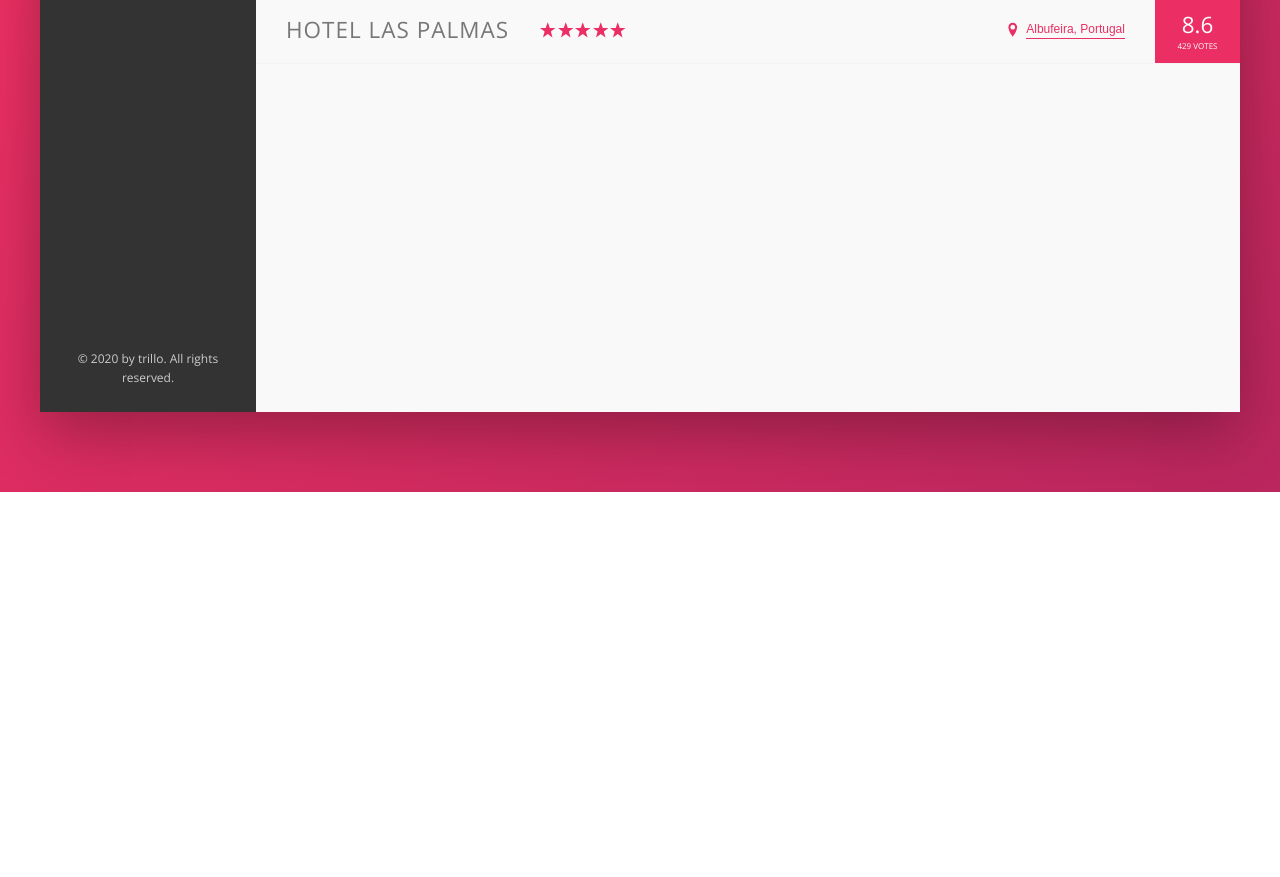
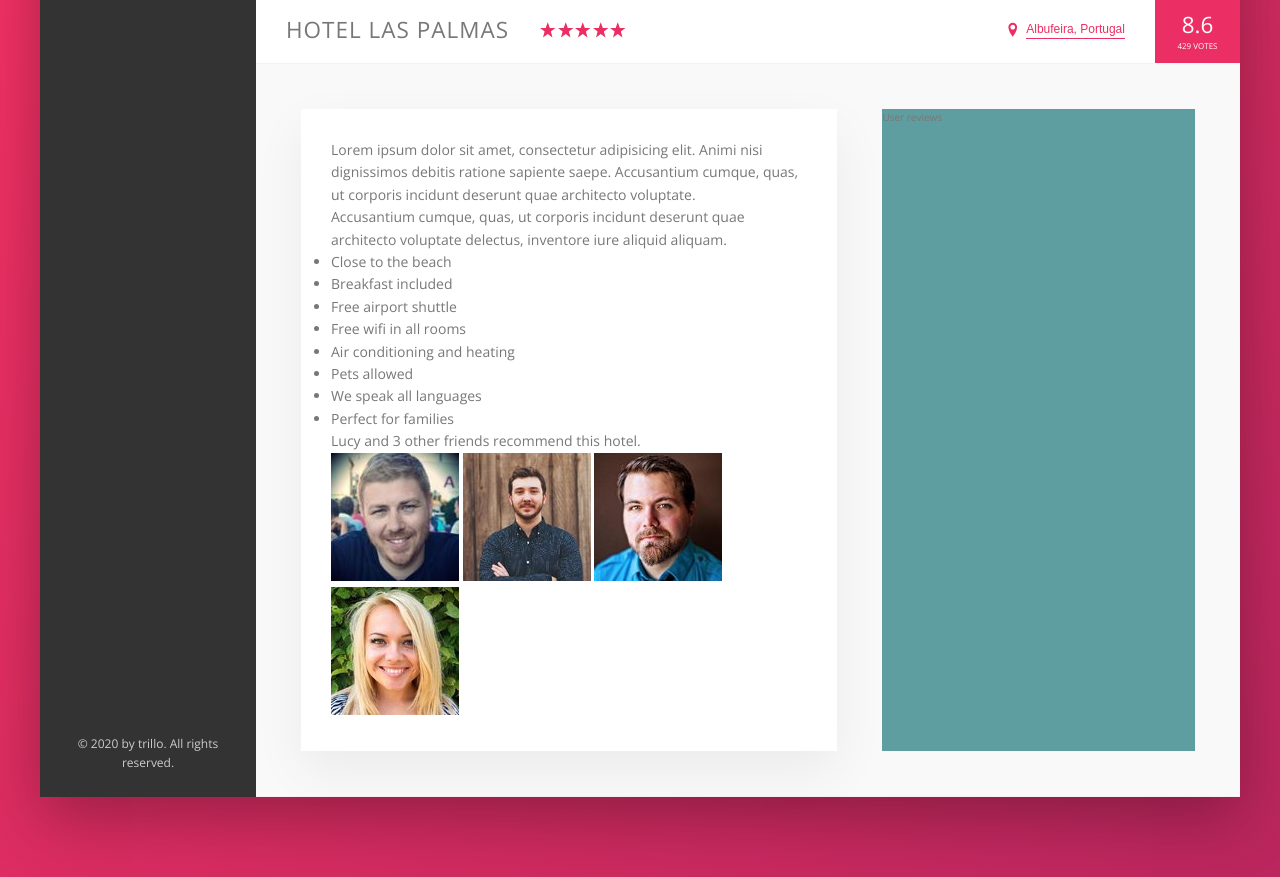
Before and after one commit to dreykhtman/advanced-css, a website: page Trillo/starter/index.html in a window 1280 px wide. Shown: the part 538-1415 px from the top of the page. Before the commit the page ends 1030 px from the top, so only its background shows below. Drawn offline with nearby package versions, Linux system fonts and the light colour scheme.

Commit message:
7.82 set up description section

```diff
--- a/Trillo/starter/index.html
+++ b/Trillo/starter/index.html
@@ -155,6 +155,61 @@
               <div class="overview__rating-count">429 votes</div>
             </div>
           </div>
+
+          <div class="detail">
+            <div class="description">
+              <p class="paragraph">
+                Lorem ipsum dolor sit amet, consectetur adipisicing elit. Animi
+                nisi dignissimos debitis ratione sapiente saepe. Accusantium
+                cumque, quas, ut corporis incidunt deserunt quae architecto
+                voluptate.
+              </p>
+              <p class="paragraph">
+                Accusantium cumque, quas, ut corporis incidunt deserunt quae
+                architecto voluptate delectus, inventore iure aliquid aliquam.
+              </p>
+              <ul class="list">
+                <li class="list__item">Close to the beach</li>
+                <li class="list__item">Breakfast included</li>
+                <li class="list__item">Free airport shuttle</li>
+                <li class="list__item">Free wifi in all rooms</li>
+                <li class="list__item">Air conditioning and heating</li>
+                <li class="list__item">Pets allowed</li>
+                <li class="list__item">We speak all languages</li>
+                <li class="list__item">Perfect for families</li>
+              </ul>
+              <div class="recommend">
+                <p class="recommend__count">
+                  Lucy and 3 other friends recommend this hotel.
+                </p>
+                <div class="recommend__friends">
+                  <img
+                    src="img/user-3.jpg"
+                    alt="Friend 1"
+                    class="recommend__photo"
+                  />
+                  <img
+                    src="img/user-4.jpg"
+                    alt="Friend 2"
+                    class="recommend__photo"
+                  />
+                  <img
+                    src="img/user-5.jpg"
+                    alt="Friend 3"
+                    class="recommend__photo"
+                  />
+                  <img
+                    src="img/user-6.jpg"
+                    alt="Friend 4"
+                    class="recommend__photo"
+                  />
+                </div>
+              </div>
+            </div>
+            <div class="user-reviews">
+              User reviews
+            </div>
+          </div>
         </main>
       </div>
     </div>
--- a/Trillo/starter/sass/_base.scss
+++ b/Trillo/starter/sass/_base.scss
@@ -13,6 +13,9 @@
   --color-grey-dark-3: #999;
 
   --shadow-dark: 0 2rem 6rem rgba(0, 0, 0, 0.3);
+  --shadow-light: 0 2rem 5rem rgba(0, 0, 0, 0.06);
+
+  --line: 1px solid var(--color-grey-light-2);
 }
 
 * {
--- a/Trillo/starter/sass/_components.scss
+++ b/Trillo/starter/sass/_components.scss
@@ -191,7 +191,7 @@
   display: flex;
   justify-content: space-between;
   align-items: center;
-  border-bottom: 1px solid var(--color-grey-light-2);
+  border-bottom: var(--line);
 
   &__heading {
     font-size: 2.25rem;
--- a/Trillo/starter/sass/_layout.scss
+++ b/Trillo/starter/sass/_layout.scss
@@ -18,7 +18,7 @@
 
   height: 7rem;
   background-color: #fff;
-  border-bottom: 1px solid var(--color-grey-light-2);
+  border-bottom: var(--line);
 }
 
 .sidebar {
@@ -30,7 +30,27 @@
 }
 
 .hotel-view {
+  background-color: #fff;
   flex: 1;
+}
 
-  height: 80rem;
+.detail {
+  display: flex;
+  padding: 4.5rem;
+  background-color: var(--color-grey-light-1);
+  border-bottom: var(--line);
 }
+
+.description {
+  font-size: 1.4rem;
+  background-color: #fff;
+  box-shadow: var(--shadow-light);
+  padding: 3rem;
+  flex: 0 0 60%;
+  margin-right: 4.5rem;
+}
+
+.user-reviews {
+  background-color: cadetblue;
+  flex: 1;
+}
```
Also changed, not shown: Trillo/starter/css/style.css.
